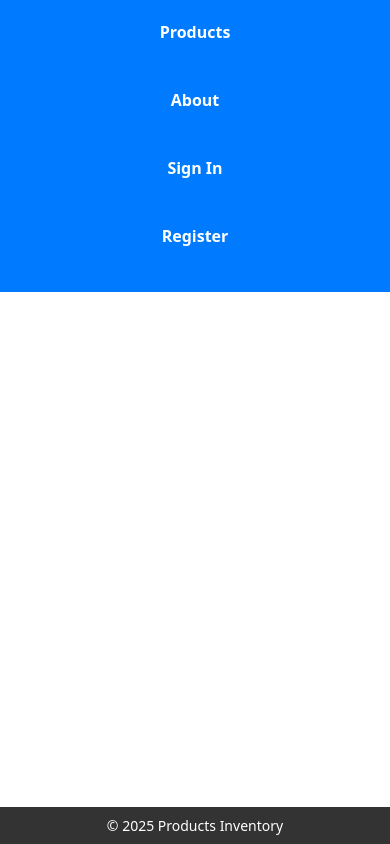
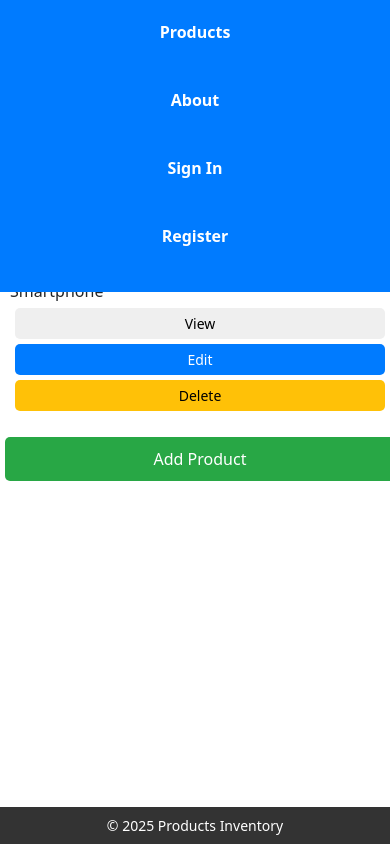
Before and after one commit to Rahulramanandi/CapstoneProject, an Angular app: page /inventory in a window 390 px wide. Built offline with nearby package versions, Linux system fonts and the light colour scheme; data requests are answered from the project's data file.

Commit message:
Update product-list.component.css

```diff
--- a/src/app/features/inventory/product-list/product-list.component.css
+++ b/src/app/features/inventory/product-list/product-list.component.css
@@ -0,0 +1,98 @@
+/* Product List Container */
+.product-list {
+    width: 100%;
+    max-width: 500px;
+    margin: 20px auto;
+    padding: 20px;
+    background: #f9f9f9;
+    border-radius: 8px;
+    box-shadow: 0 0 10px rgba(0, 0, 0, 0.1);
+}
+
+/* Heading */
+h2 {
+    text-align: center;
+    color: #333;
+    margin-bottom: 15px;
+}
+
+/* List Styling */
+ul {
+    list-style: none;
+    padding: 0;
+}
+
+/* List Item */
+li {
+    display: flex;
+    justify-content: space-between;
+    align-items: center;
+    padding: 10px;
+    border-bottom: 1px solid #ddd;
+}
+
+/* Last item should not have a border */
+li:last-child {
+    border-bottom: none;
+}
+
+/* Buttons */
+button {
+    padding: 5px 10px;
+    margin-left: 5px;
+    border: none;
+    border-radius: 5px;
+    cursor: pointer;
+    font-size: 14px;
+    transition: background 0.3s ease;
+}
+
+/* Button Colors */
+button:nth-child(2) { /* View */
+    background: #007bff;
+    color: white;
+}
+
+button:nth-child(3) { /* Edit */
+    background: #ffc107;
+    color: black;
+}
+
+button:nth-child(4) { /* Delete */
+    background: #dc3545;
+    color: white;
+}
+
+/* Add Product Button */
+button[routerLink] {
+    display: block;
+    width: 100%;
+    padding: 10px;
+    margin-top: 15px;
+    background: #28a745;
+    color: white;
+    text-align: center;
+    font-size: 16px;
+    border-radius: 5px;
+    text-decoration: none;
+}
+
+/* Hover Effects */
+button:hover {
+    opacity: 0.8;
+}
+
+/* Responsive Design */
+@media (max-width: 500px) {
+    .product-list {
+        width: 90%;
+    }
+    li {
+        flex-direction: column;
+        align-items: flex-start;
+    }
+    button {
+        width: 100%;
+        margin-top: 5px;
+    }
+}
```
